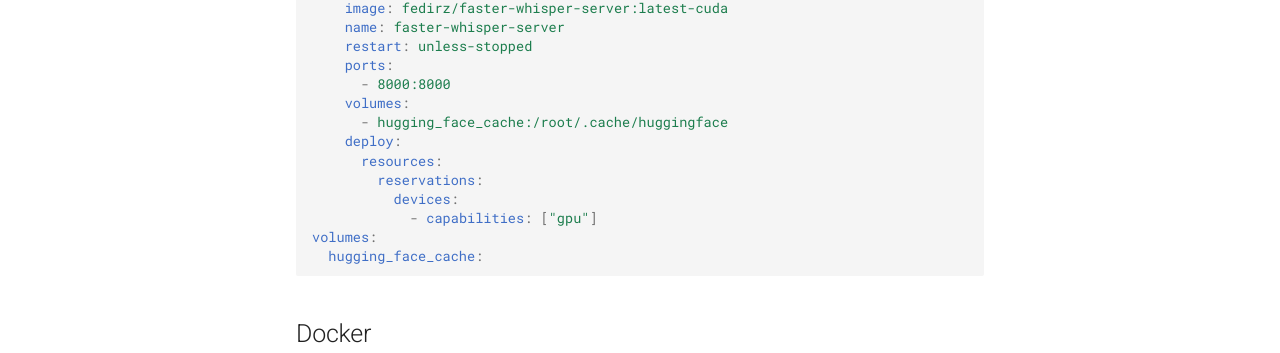
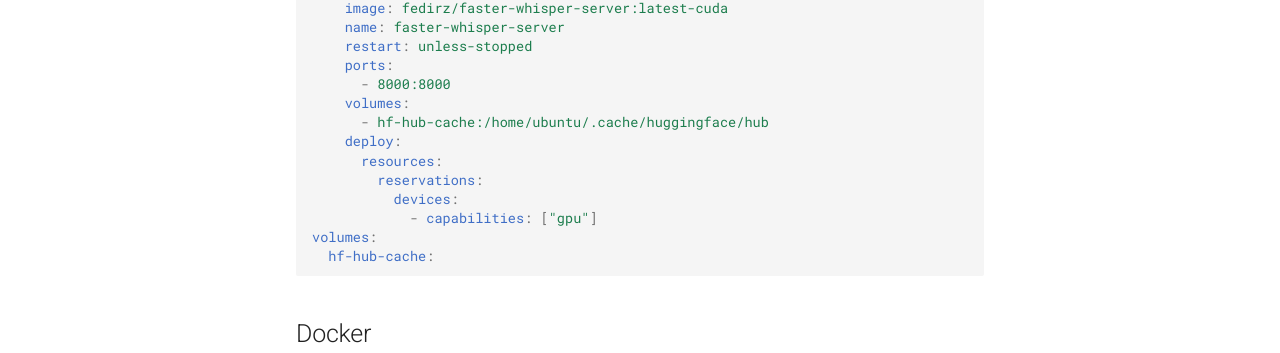
Before and after one commit to fedirz/faster-whisper-server, an MkDocs documentation site: the page built from docs/installation.md, in a window 1280 px wide and 1240 px high. Shown: the part 381-734 px from the top of the window. Built offline with MkDocs 1.6.1 and Material for MkDocs 9.7.7, drawn with Linux system fonts in a browser that asks for light colours; comment, search, counter and statistics services are not loaded.

Commit message:
chore: update volume names and mount points

````diff
--- a/compose.cpu.yaml
+++ b/compose.cpu.yaml
@@ -12,6 +12,6 @@ services:
     environment:
       - WHISPER__MODEL=Systran/faster-whisper-small
     volumes:
-      - hugging_face_cache:/root/.cache/huggingface
+      - hf-hub-cache:/home/ubuntu/.cache/huggingface/hub
 volumes:
-  hugging_face_cache:
+  hf-hub-cache:
--- a/compose.cuda-cdi.yaml
+++ b/compose.cuda-cdi.yaml
@@ -9,7 +9,7 @@ services:
       file: compose.cuda.yaml
       service: faster-whisper-server
     volumes:
-      - hugging_face_cache:/root/.cache/huggingface
+      - hf-hub-cache:/home/ubuntu/.cache/huggingface/hub
     deploy:
       resources:
         reservations:
@@ -21,4 +21,4 @@ services:
               device_ids:
                 - nvidia.com/gpu=all
 volumes:
-  hugging_face_cache:
+  hf-hub-cache:
--- a/compose.cuda.yaml
+++ b/compose.cuda.yaml
@@ -12,11 +12,11 @@ services:
     environment:
       - WHISPER__MODEL=Systran/faster-whisper-large-v3
     volumes:
-      - hugging_face_cache:/root/.cache/huggingface
+      - hf-hub-cache:/home/ubuntu/.cache/huggingface/hub
     deploy:
       resources:
         reservations:
           devices:
             - capabilities: ["gpu"]
 volumes:
-  hugging_face_cache:
+  hf-hub-cache:
--- a/docs/installation.md
+++ b/docs/installation.md
@@ -13,14 +13,14 @@ TODO: just reference the existing compose file in the repo
         ports:
           - 8000:8000
         volumes:
-          - hugging_face_cache:/root/.cache/huggingface
+          - hf-hub-cache:/home/ubuntu/.cache/huggingface/hub
         deploy:
           resources:
             reservations:
               devices:
                 - capabilities: ["gpu"]
     volumes:
-      hugging_face_cache:
+      hf-hub-cache:
     ```
 
 === "CUDA (with CDI feature enabled)"
@@ -35,7 +35,7 @@ TODO: just reference the existing compose file in the repo
         ports:
           - 8000:8000
         volumes:
-          - hugging_face_cache:/root/.cache/huggingface
+          - hf-hub-cache:/home/ubuntu/.cache/huggingface/hub
         deploy:
           resources:
             reservations:
@@ -46,7 +46,7 @@ TODO: just reference the existing compose file in the repo
                   device_ids:
                   - nvidia.com/gpu=all
     volumes:
-      hugging_face_cache:
+      hf-hub-cache:
     ```
 
 === "CPU"
@@ -60,9 +60,9 @@ TODO: just reference the existing compose file in the repo
         ports:
           - 8000:8000
         volumes:
-          - hugging_face_cache:/root/.cache/huggingface
+          - hf-hub-cache:/home/ubuntu/.cache/huggingface/hub
     volumes:
-      hugging_face_cache:
+      hf-hub-cache:
     ```
 
 ## Docker
@@ -70,19 +70,19 @@ TODO: just reference the existing compose file in the repo
 === "CUDA"
 
     ```bash
-    docker run --rm --detach --publish 8000:8000 --name faster-whisper-server --volume hugging_face_cache:/root/.cache/huggingface --gpus=all fedirz/faster-whisper-server:latest-cuda
+    docker run --rm --detach --publish 8000:8000 --name faster-whisper-server --volume hf-hub-cache:/home/ubuntu/.cache/huggingface/hub --gpus=all fedirz/faster-whisper-server:latest-cuda
     ```
 
 === "CUDA (with CDI feature enabled)"
 
     ```bash
-    docker run --rm --detach --publish 8000:8000 --name faster-whisper-server --volume hugging_face_cache:/root/.cache/huggingface --device=nvidia.com/gpu=all fedirz/faster-whisper-server:latest-cuda
+    docker run --rm --detach --publish 8000:8000 --name faster-whisper-server --volume hf-hub-cache:/home/ubuntu/.cache/huggingface/hub --device=nvidia.com/gpu=all fedirz/faster-whisper-server:latest-cuda
     ```
 
 === "CPU"
 
     ```bash
-    docker run --rm --detach --publish 8000:8000 --name faster-whisper-server --volume hugging_face_cache:/root/.cache/huggingface fedirz/faster-whisper-server:latest-cpu
+    docker run --rm --detach --publish 8000:8000 --name faster-whisper-server --volume hf-hub-cache:/home/ubuntu/.cache/huggingface/hub fedirz/faster-whisper-server:latest-cpu
     ```
 
 ## Kubernetes
````
Also changed, not shown: README.md (+2 -2 lines), 4 other files.
